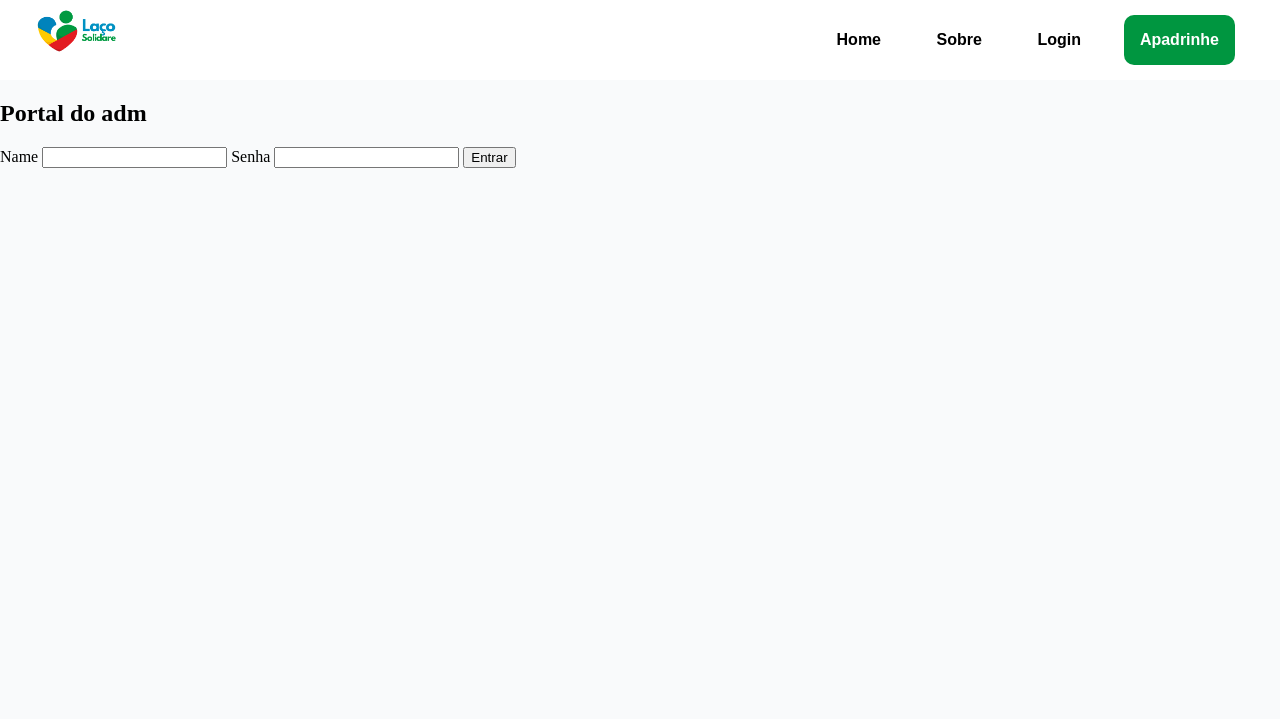
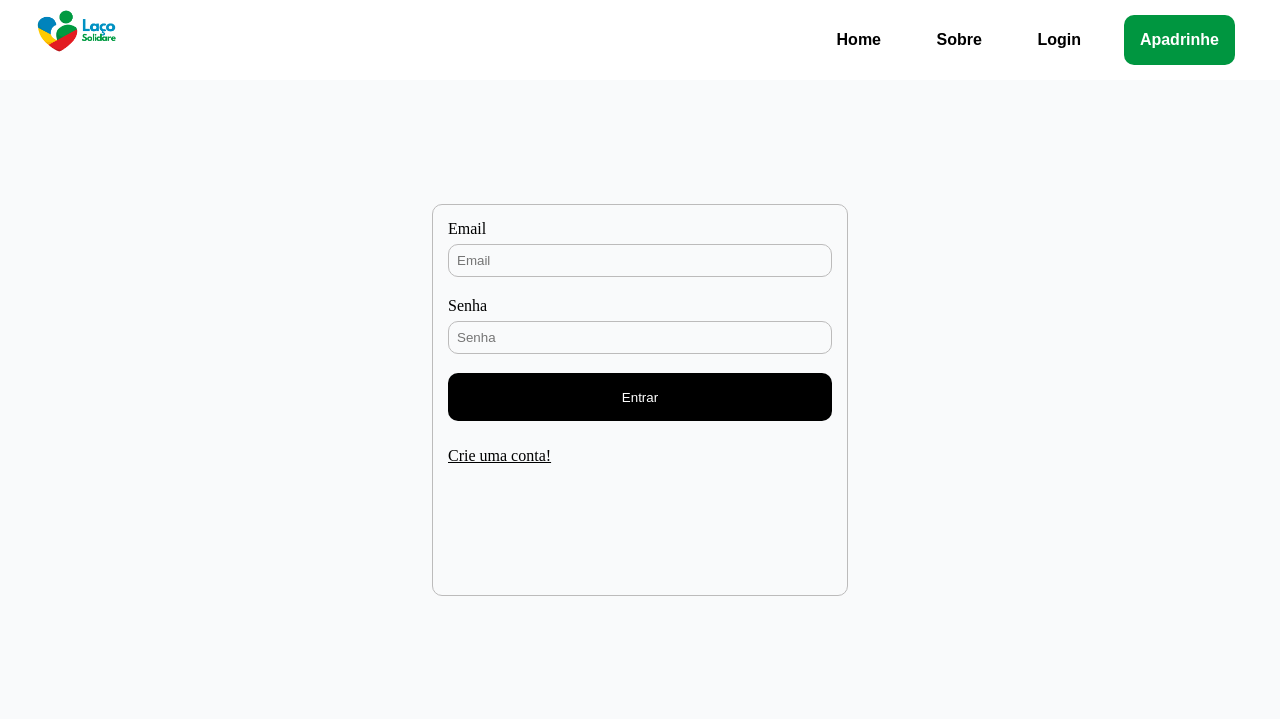
Before and after one commit to amandaaluzc/solidare-g5, a Django app: page /login_admin/ in a window 1280 px wide. Shown: the top 719 px of the page. Run offline with Django 5.2, Linux system fonts and the light colour scheme; parts of the project's set-up code (start-up, migrations or seed data) failed here and were passed over.

Commit message:
feat: Estilizar estrutura login.

```diff
--- a/apadrinhamento/static/styles/login-adm.css
+++ b/apadrinhamento/static/styles/login-adm.css
@@ -0,0 +1,56 @@
+body {
+    margin: 0;
+    padding: 0;
+    background-color: white;
+}
+
+.box-content {
+    width: 100%;
+    height: 80vh;
+    display: flex;
+    justify-content: center;
+    align-items: center;
+}
+
+form {
+    width: 30%;
+    height: 45vh;
+    display: flex;
+    flex-direction: column;
+    border: solid 1px  rgb(188, 187, 187);
+    padding: 15px;
+    border-radius: 10px;
+}
+
+
+form label {
+    margin-bottom: 0.4rem;
+}
+
+
+form input {
+    padding: 8px;
+    border-radius: 10px;
+    border: solid 1px rgb(188, 187, 187);
+    outline: none;
+    margin-bottom: 1.2rem;
+    background-color: transparent;
+}
+
+
+form button {
+    width: 100%;
+    height: 6vh;
+    border-radius: 10px;
+    border: none;
+    outline: none;
+    background-color: black;
+    color: white;
+    margin-bottom: 1.6rem;
+    cursor: pointer;
+}
+
+form a {
+    color: black;
+    cursor: pointer;
+}
--- a/apadrinhamento/templates/login_adm.html
+++ b/apadrinhamento/templates/login_adm.html
@@ -14,19 +14,17 @@
     {% include "partials/header.html" %}
 
     <section class="box-content">
-        <h2>Portal do adm</h2>
-        <section class="login">
-            <form>
-                <label for="username">Name</label>
-                <input type="text" class="nome-login" id="nome-login" name="username" required>
-                <label for="password">Senha</label>
-                <input type="password" class="senha-login" id="senha-login" name="password" required>
-                <button type="submit">Entrar</button>
-            </form>
+        <form method="POST">
+            {% csrf_token %}
 
+            <label for="username">Email</label>
+            <input type="text" class="nome-login" id="nome-login" name="username" placeholder="Email" required>
+            <label for="password">Senha</label>
+            <input type="password" class="senha-login" id="senha-login" name="password" placeholder="Senha" required>
+            <button type="submit">Entrar</button>
+            <a href="{% url 'pagina_exibicao' %}">Crie uma conta!</a>
+        </form>
 
-
-        </section>
     </section>
 
 </body>
```
